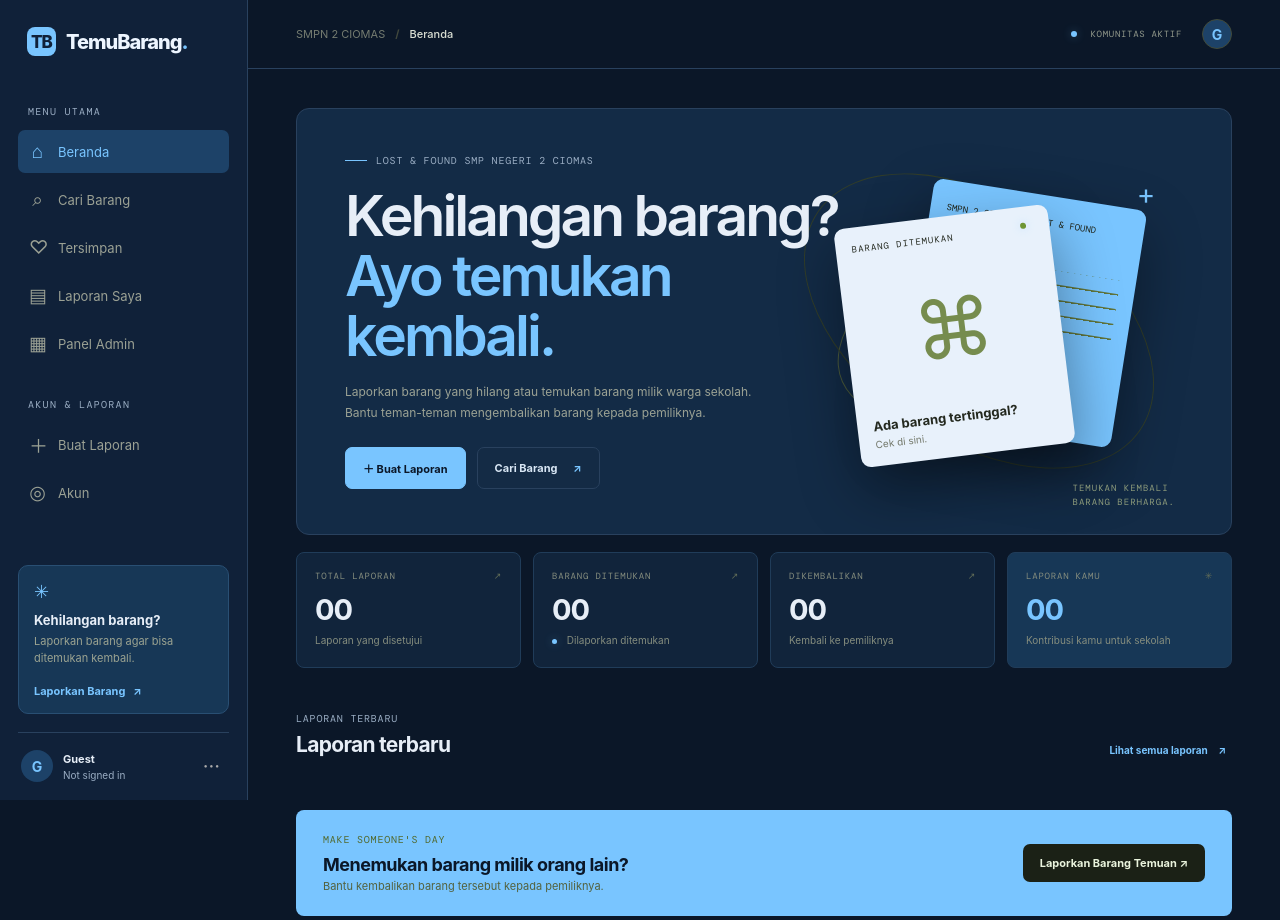
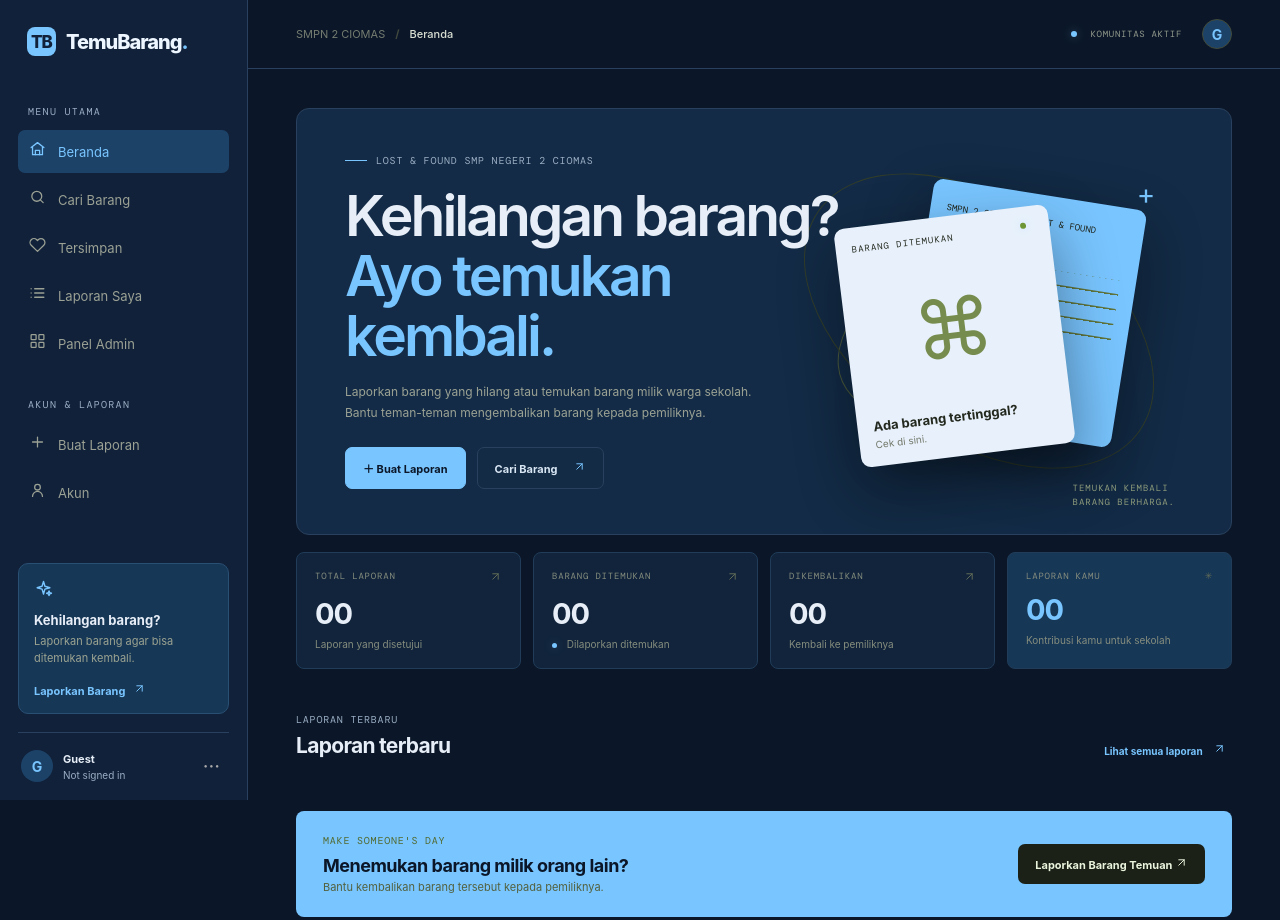
Before and after one commit to arche11/TemuBarang, a plain HTML site: page index.html in a window 1280 px wide. Drawn offline with nearby package versions, Linux system fonts and the light colour scheme; no server answers.

Commit message:
Enhance sidebar and navigation with SVG icons
Updated navigation buttons and sidebar elements with SVG icons for better visual representation. Fixed a typo in the data-page attribute.

```diff
--- a/index.html
+++ b/index.html
@@ -14,39 +14,39 @@
 <body>
 <div class="app-shell">
   <aside class="sidebar" id="sidebar">
-    <a class="brand" href="#" data-page="home"><span class="brand-mark">TB</span><span>TemuBarang<span class="brand-dot">.</span></span></a>
+    <a class="brand" href="#" data-page="haome"><span class="brand-mark">TB</span><span>TemuBarang<span class="brand-dot">.</span></span></a>
     <div class="side-label">MENU UTAMA</div>
     <nav class="side-nav">
-      <button class="nav-item active" data-page="home"><span class="nav-icon">⌂</span> Beranda</button>
-      <button class="nav-item" data-page="explore"><span class="nav-icon">⌕</span> Cari Barang</button>
-      <button class="nav-item" data-page="saved"><span class="nav-icon">♡</span> Tersimpan</button>
-      <button class="nav-item" data-page="myreports"><span class="nav-icon">▤</span> Laporan Saya</button>
-      <button class="nav-item staff-only" data-page="admin" hidden><span class="nav-icon">▦</span> Panel Admin</button>
+      <button class="nav-item active" data-page="home"><span class="nav-icon"><svg class="ui-icon" width="18" height="18" viewBox="0 0 24 24" fill="none" stroke="currentColor" stroke-width="1.8" stroke-linecap="round" stroke-linejoin="round" aria-hidden="true"><path d="m3 10 9-7 9 7"/><path d="M5 9v11h14V9"/><path d="M9 20v-6h6v6"/></svg></span> Beranda</button>
+      <button class="nav-item" data-page="explore"><span class="nav-icon"><svg class="ui-icon" width="18" height="18" viewBox="0 0 24 24" fill="none" stroke="currentColor" stroke-width="1.8" stroke-linecap="round" stroke-linejoin="round" aria-hidden="true"><circle cx="11" cy="11" r="7"/><path d="m20 20-4-4"/></svg></span> Cari Barang</button>
+      <button class="nav-item" data-page="saved"><span class="nav-icon"><svg class="ui-icon" width="18" height="18" viewBox="0 0 24 24" fill="none" stroke="currentColor" stroke-width="1.8" stroke-linecap="round" stroke-linejoin="round" aria-hidden="true"><path d="M20.8 4.6a5.5 5.5 0 0 0-7.8 0L12 5.7l-1.1-1.1a5.5 5.5 0 0 0-7.8 7.8l1.1 1.1L12 21l7.8-7.5 1.1-1.1a5.5 5.5 0 0 0-.1-7.8Z"/></svg></span> Tersimpan</button>
+      <button class="nav-item" data-page="myreports"><span class="nav-icon"><svg class="ui-icon" width="18" height="18" viewBox="0 0 24 24" fill="none" stroke="currentColor" stroke-width="1.8" stroke-linecap="round" stroke-linejoin="round" aria-hidden="true"><path d="M8 6h13M8 12h13M8 18h13"/><path d="M3 6h.01M3 12h.01M3 18h.01"/></svg></span> Laporan Saya</button>
+      <button class="nav-item staff-only" data-page="admin" hidden><span class="nav-icon"><svg class="ui-icon" width="18" height="18" viewBox="0 0 24 24" fill="none" stroke="currentColor" stroke-width="1.8" stroke-linecap="round" stroke-linejoin="round" aria-hidden="true"><rect x="3" y="3" width="7" height="7" rx="1"/><rect x="14" y="3" width="7" height="7" rx="1"/><rect x="3" y="14" width="7" height="7" rx="1"/><rect x="14" y="14" width="7" height="7" rx="1"/></svg></span> Panel Admin</button>
     </nav>
     <div class="side-label side-label-spaced">AKUN & LAPORAN</div>
     <nav class="side-nav">
-      <button class="nav-item" data-action="report"><span class="nav-icon">＋</span> Buat Laporan</button>
-      <button class="nav-item" data-action="profile"><span class="nav-icon">◎</span> Akun</button>
+      <button class="nav-item" data-action="report"><span class="nav-icon"><svg class="ui-icon" width="18" height="18" viewBox="0 0 24 24" fill="none" stroke="currentColor" stroke-width="1.8" stroke-linecap="round" stroke-linejoin="round" aria-hidden="true"><path d="M12 5v14M5 12h14"/></svg></span> Buat Laporan</button>
+      <button class="nav-item" data-action="profile"><span class="nav-icon"><svg class="ui-icon" width="18" height="18" viewBox="0 0 24 24" fill="none" stroke="currentColor" stroke-width="1.8" stroke-linecap="round" stroke-linejoin="round" aria-hidden="true"><circle cx="12" cy="8" r="4"/><path d="M5 21a7 7 0 0 1 14 0"/></svg></span> Akun</button>
     </nav>
     <div class="sidebar-bottom">
-      <div class="help-card"><span class="help-icon">✳</span><strong>Kehilangan barang?</strong><p>Laporkan barang agar bisa ditemukan kembali.</p><button data-action="report">Laporkan Barang <span>↗</span></button></div>
+      <div class="help-card"><span class="help-icon"><svg class="ui-icon" width="19" height="19" viewBox="0 0 24 24" fill="none" stroke="currentColor" stroke-width="1.8" stroke-linecap="round" stroke-linejoin="round" aria-hidden="true"><path d="m12 3 1.8 6.2L20 11l-6.2 1.8L12 19l-1.8-6.2L4 11l6.2-1.8L12 3Z"/><path d="m19 15 .8 2.2L22 18l-2.2.8L19 21l-.8-2.2L16 18l2.2-.8L19 15Z"/></svg></span><strong>Kehilangan barang?</strong><p>Laporkan barang agar bisa ditemukan kembali.</p><button data-action="report">Laporkan Barang <span><svg class="ui-icon" width="13" height="13" viewBox="0 0 24 24" fill="none" stroke="currentColor" stroke-width="1.8" stroke-linecap="round" stroke-linejoin="round" aria-hidden="true"><path d="M7 17 17 7M7 7h10v10"/></svg></span></button></div>
       <div class="user-mini"><div class="avatar" id="sideAvatar">G</div><div class="user-mini-info"><strong id="sideName">Guest</strong><span id="sideEmail">Belum masuk</span></div><button class="more-btn" data-action="profile">···</button></div>
     </div>
   </aside>
   <main class="main-area">
     <header class="topbar"><button class="mobile-brand" data-page="home"><span class="brand-mark">TB</span> TemuBarang<span class="brand-dot">.</span></button><div class="breadcrumb"><span>SMPN 2 CIOMAS</span><b>/</b><strong id="breadcrumbPage">Beranda</strong></div><div class="top-actions"><span class="live-indicator"><i></i> KOMUNITAS AKTIF</span><button class="top-avatar" id="topAvatar" data-action="profile">G</button></div></header>
   <nav class="mobile-nav" aria-label="Navigasi utama">
-    <button class="mobile-nav-item active" data-page="home"><span>⌂</span><small>Beranda</small></button>
-    <button class="mobile-nav-item" data-page="explore"><span>⌕</span><small>Cari</small></button>
-    <button class="mobile-nav-item" data-page="saved"><span>♡</span><small>Tersimpan</small></button>
-    <button class="mobile-nav-item" data-page="myreports"><span>▤</span><small>Laporan</small></button>
-    <button class="mobile-nav-item" data-action="report"><span>＋</span><small>Buat</small></button>
+    <button class="mobile-nav-item active" data-page="home"><span><svg class="ui-icon" width="20" height="20" viewBox="0 0 24 24" fill="none" stroke="currentColor" stroke-width="1.8" stroke-linecap="round" stroke-linejoin="round" aria-hidden="true"><path d="m3 10 9-7 9 7"/><path d="M5 9v11h14V9"/><path d="M9 20v-6h6v6"/></svg></span><small>Beranda</small></button>
+    <button class="mobile-nav-item" data-page="explore"><span><svg class="ui-icon" width="20" height="20" viewBox="0 0 24 24" fill="none" stroke="currentColor" stroke-width="1.8" stroke-linecap="round" stroke-linejoin="round" aria-hidden="true"><circle cx="11" cy="11" r="7"/><path d="m20 20-4-4"/></svg></span><small>Cari</small></button>
+    <button class="mobile-nav-item" data-page="saved"><span><svg class="ui-icon" width="20" height="20" viewBox="0 0 24 24" fill="none" stroke="currentColor" stroke-width="1.8" stroke-linecap="round" stroke-linejoin="round" aria-hidden="true"><path d="M20.8 4.6a5.5 5.5 0 0 0-7.8 0L12 5.7l-1.1-1.1a5.5 5.5 0 0 0-7.8 7.8l1.1 1.1L12 21l7.8-7.5 1.1-1.1a5.5 5.5 0 0 0-.1-7.8Z"/></svg></span><small>Tersimpan</small></button>
+    <button class="mobile-nav-item" data-page="myreports"><span><svg class="ui-icon" width="20" height="20" viewBox="0 0 24 24" fill="none" stroke="currentColor" stroke-width="1.8" stroke-linecap="round" stroke-linejoin="round" aria-hidden="true"><path d="M8 6h13M8 12h13M8 18h13"/><path d="M3 6h.01M3 12h.01M3 18h.01"/></svg></span><small>Laporan</small></button>
+    <button class="mobile-nav-item" data-action="report"><span><svg class="ui-icon" width="20" height="20" viewBox="0 0 24 24" fill="none" stroke="currentColor" stroke-width="1.8" stroke-linecap="round" stroke-linejoin="round" aria-hidden="true"><path d="M12 5v14M5 12h14"/></svg></span><small>Buat</small></button>
   </nav>
     <section class="page active" id="page-home">
-      <div class="hero"><div class="hero-copy"><div class="eyebrow"><span class="eyebrow-line"></span> LOST & FOUND SMP NEGERI 2 CIOMAS</div><h1>Kehilangan barang?<br><em>Ayo temukan kembali.</em></h1><p>Laporkan barang yang hilang atau temukan barang milik warga sekolah. Bantu teman-teman mengembalikan barang kepada pemiliknya.</p><div class="hero-buttons"><button class="btn btn-primary" data-action="report">＋ Buat Laporan</button><button class="btn btn-ghost" data-page="explore">Cari Barang <span>↗</span></button></div></div><div class="hero-art"><div class="orbit orbit-one"></div><div class="orbit orbit-two"></div><div class="art-cross">+</div><div class="art-card card-back"><span>SMPN 2 CIOMAS / LOST & FOUND</span><div class="fake-lines"></div></div><div class="art-card card-front"><div class="card-top"><span>BARANG DITEMUKAN</span><span class="tiny-dot"></span></div><div class="key-illustration">⌘</div><div class="card-bottom"><strong>Ada barang tertinggal?</strong><span>Cek di sini.</span></div></div><div class="art-tag">TEMUKAN KEMBALI<br>BARANG BERHARGA.</div></div></div>
-      <div class="stats-grid"><div class="stat-card"><span class="stat-label">TOTAL LAPORAN <b>↗</b></span><strong id="statTotal">00</strong><span class="stat-foot">Laporan yang disetujui</span></div><div class="stat-card"><span class="stat-label">BARANG DITEMUKAN <b>↗</b></span><strong id="statFound">00</strong><span class="stat-foot"><i class="green-dot"></i> Dilaporkan ditemukan</span></div><div class="stat-card"><span class="stat-label">DIKEMBALIKAN <b>↗</b></span><strong id="statReturned">00</strong><span class="stat-foot">Kembali ke pemiliknya</span></div><div class="stat-card stat-highlight"><span class="stat-label">LAPORAN KAMU <b>✳</b></span><strong id="statMine">00</strong><span class="stat-foot">Kontribusi kamu untuk sekolah</span></div></div>
-      <div class="section-heading"><div><div class="eyebrow">LAPORAN TERBARU</div><h2>Laporan terbaru</h2></div><button class="text-link" data-page="explore">Lihat semua laporan <span>↗</span></button></div><div class="item-grid" id="recentGrid"></div>
-      <div class="bottom-banner"><div><span class="eyebrow">MAKE SOMEONE'S DAY</span><h3>Menemukan barang milik orang lain?</h3><p>Bantu kembalikan barang tersebut kepada pemiliknya.</p></div><button class="btn btn-dark" data-action="report" data-type="found">Laporkan Barang Temuan ↗</button></div>
+      <div class="hero"><div class="hero-copy"><div class="eyebrow"><span class="eyebrow-line"></span> LOST & FOUND SMP NEGERI 2 CIOMAS</div><h1>Kehilangan barang?<br><em>Ayo temukan kembali.</em></h1><p>Laporkan barang yang hilang atau temukan barang milik warga sekolah. Bantu teman-teman mengembalikan barang kepada pemiliknya.</p><div class="hero-buttons"><button class="btn btn-primary" data-action="report">＋ Buat Laporan</button><button class="btn btn-ghost" data-page="explore">Cari Barang <span><svg class="ui-icon" width="13" height="13" viewBox="0 0 24 24" fill="none" stroke="currentColor" stroke-width="1.8" stroke-linecap="round" stroke-linejoin="round" aria-hidden="true"><path d="M7 17 17 7M7 7h10v10"/></svg></span></button></div></div><div class="hero-art"><div class="orbit orbit-one"></div><div class="orbit orbit-two"></div><div class="art-cross">+</div><div class="art-card card-back"><span>SMPN 2 CIOMAS / LOST & FOUND</span><div class="fake-lines"></div></div><div class="art-card card-front"><div class="card-top"><span>BARANG DITEMUKAN</span><span class="tiny-dot"></span></div><div class="key-illustration">⌘</div><div class="card-bottom"><strong>Ada barang tertinggal?</strong><span>Cek di sini.</span></div></div><div class="art-tag">TEMUKAN KEMBALI<br>BARANG BERHARGA.</div></div></div>
+      <div class="stats-grid"><div class="stat-card"><span class="stat-label">TOTAL LAPORAN <b><svg class="ui-icon" width="13" height="13" viewBox="0 0 24 24" fill="none" stroke="currentColor" stroke-width="1.8" stroke-linecap="round" stroke-linejoin="round" aria-hidden="true"><path d="M7 17 17 7M7 7h10v10"/></svg></b></span><strong id="statTotal">00</strong><span class="stat-foot">Laporan yang disetujui</span></div><div class="stat-card"><span class="stat-label">BARANG DITEMUKAN <b><svg class="ui-icon" width="13" height="13" viewBox="0 0 24 24" fill="none" stroke="currentColor" stroke-width="1.8" stroke-linecap="round" stroke-linejoin="round" aria-hidden="true"><path d="M7 17 17 7M7 7h10v10"/></svg></b></span><strong id="statFound">00</strong><span class="stat-foot"><i class="green-dot"></i> Dilaporkan ditemukan</span></div><div class="stat-card"><span class="stat-label">DIKEMBALIKAN <b><svg class="ui-icon" width="13" height="13" viewBox="0 0 24 24" fill="none" stroke="currentColor" stroke-width="1.8" stroke-linecap="round" stroke-linejoin="round" aria-hidden="true"><path d="M7 17 17 7M7 7h10v10"/></svg></b></span><strong id="statReturned">00</strong><span class="stat-foot">Kembali ke pemiliknya</span></div><div class="stat-card stat-highlight"><span class="stat-label">LAPORAN KAMU <b>✳</b></span><strong id="statMine">00</strong><span class="stat-foot">Kontribusi kamu untuk sekolah</span></div></div>
+      <div class="section-heading"><div><div class="eyebrow">LAPORAN TERBARU</div><h2>Laporan terbaru</h2></div><button class="text-link" data-page="explore">Lihat semua laporan <span><svg class="ui-icon" width="13" height="13" viewBox="0 0 24 24" fill="none" stroke="currentColor" stroke-width="1.8" stroke-linecap="round" stroke-linejoin="round" aria-hidden="true"><path d="M7 17 17 7M7 7h10v10"/></svg></span></button></div><div class="item-grid" id="recentGrid"></div>
+      <div class="bottom-banner"><div><span class="eyebrow">MAKE SOMEONE'S DAY</span><h3>Menemukan barang milik orang lain?</h3><p>Bantu kembalikan barang tersebut kepada pemiliknya.</p></div><button class="btn btn-dark" data-action="report" data-type="found">Laporkan Barang Temuan <svg class="ui-icon" width="13" height="13" viewBox="0 0 24 24" fill="none" stroke="currentColor" stroke-width="1.8" stroke-linecap="round" stroke-linejoin="round" aria-hidden="true"><path d="M7 17 17 7M7 7h10v10"/></svg></button></div>
     </section>
     <section class="page" id="page-explore"><div class="page-heading"><div><div class="eyebrow">DAFTAR BARANG SEKOLAH</div><h1>Cari <em>Barang.</em></h1><p>Telusuri laporan barang hilang dan temuan di lingkungan SMPN 2 Ciomas.</p></div><button class="btn btn-primary" data-action="report">＋ Buat Laporan</button></div><div class="filter-bar"><label class="search-box"><span>⌕</span><input id="searchInput" type="search" placeholder="Cari nama barang, lokasi, atau kata kunci..."></label><select id="categoryFilter"><option value="all">Semua kategori</option><option>Electronics</option><option>Accessories</option><option>Documents</option><option>Bags</option><option>Other</option></select><div class="segmented"><button class="segment active" data-filter="all">Semua</button><button class="segment" data-filter="lost">Hilang</button><button class="segment" data-filter="found">Ditemukan</button></div></div><div class="results-meta"><span id="resultsCount">Loading reports...</span><span class="mono">URUTAN: TERBARU ↓</span></div><div class="item-grid" id="exploreGrid"></div></section>
     <section class="page" id="page-saved"><div class="page-heading"><div><div class="eyebrow">KOLEKSI KAMU</div><h1>Barang <em>Tersimpan.</em></h1><p>Simpan laporan barang yang ingin kamu pantau.</p></div></div><div class="item-grid" id="savedGrid"></div></section>
```
